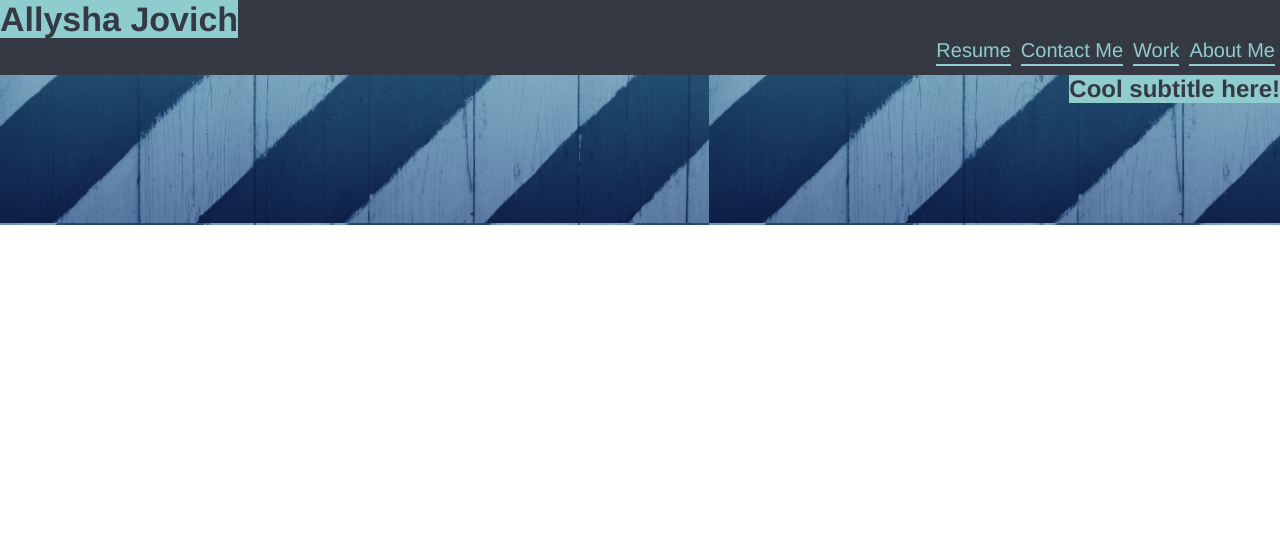
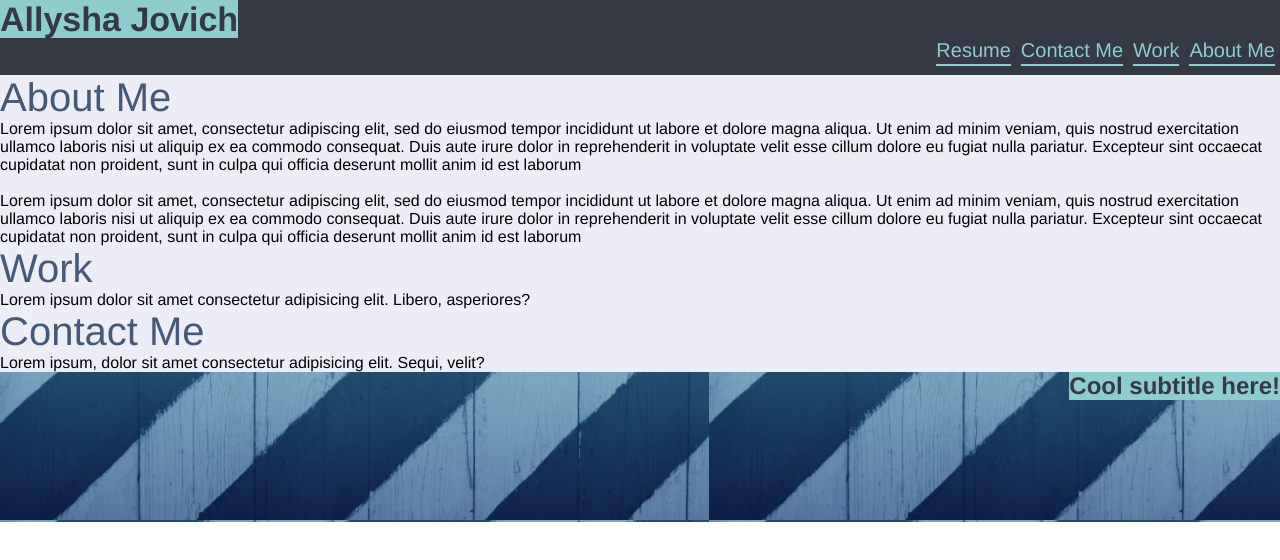
Before and after one commit to ajovich/Portfolio, a plain HTML site: page index.html in a window 1280 px wide. Drawn offline with Linux system fonts and the light colour scheme.

Commit message:
added main body with flex-container, added flex-box styling, updated README.md

```diff
--- a/index.html
+++ b/index.html
@@ -16,30 +16,32 @@
                        <h1><span>Allysha Jovich</span></h1>
                     </div>
                    <nav class="main-nav">
-                       <a href="#about">About Me</a>
+                       <a href="#aboutme">About Me</a>
                        <a href="#projects">Work</a>
-                       <a href="#contact">Contact Me</a>
-                       <a href="resume">Resume</a>
+                       <a href="#contactme">Contact Me</a>
+                       <a href="#resume">Resume</a>
                    </nav>
                </div>
            </header>
-       <div class="banner">
-           <h2>Cool subtitle here!</h2>
-       </div>
 
+           <main>
+            <div class="flex-container">
+                <div class="flex-item">About Me</div>
+                <p>Lorem ipsum dolor sit amet, consectetur adipiscing elit, sed do eiusmod tempor incididunt ut labore et dolore magna aliqua. Ut enim ad minim veniam, quis nostrud exercitation ullamco laboris nisi ut aliquip ex ea commodo consequat.
+                    Duis aute irure dolor in reprehenderit in voluptate velit esse cillum dolore eu fugiat nulla pariatur. Excepteur sint occaecat cupidatat non proident, sunt in culpa qui officia deserunt mollit anim id est laborum</p>
+                    <br>
+                <p>Lorem ipsum dolor sit amet, consectetur adipiscing elit, sed do eiusmod tempor incididunt ut labore et dolore magna aliqua. Ut enim ad minim veniam, quis nostrud exercitation ullamco laboris nisi ut aliquip ex ea commodo consequat.
+                    Duis aute irure dolor in reprehenderit in voluptate velit esse cillum dolore eu fugiat nulla pariatur. Excepteur sint occaecat cupidatat non proident, sunt in culpa qui officia deserunt mollit anim id est laborum</p>
+                <div class="flex-item">Work</div>
+                <p>Lorem ipsum dolor sit amet consectetur adipisicing elit. Libero, asperiores?</p>
+                <div class="flex-item">Contact Me</div>
+                <p>Lorem ipsum, dolor sit amet consectetur adipisicing elit. Sequi, velit?</p>
+            </div>
+        </main>
 
-
-  <!-- <main class="main">
-           <h2>About Me</h2>
-           <h2>Work</h2>
-           <h2>Contact Me</h2>
-       </main>
-   -->
+            <div class="banner-area">
+                <h2>Cool subtitle here!</h2>
+            </div>
 
    </body>
-<!--
-   <footer>
-       <small>&copy; 2021 ALLYSHA JOVICH</small>
-   </footer>-->
-
 </html>
--- a/style.css
+++ b/style.css
@@ -1,19 +1,3 @@
-/* DESIGN ELEMENT COMMENTS
-
-/* MAX FONT TYPES 1-2 - HELVETICA, HELVETICA NEUE, OPEN SANS, MONTSERRAT ?
-    DIFFERENT WEIGHTS OF SAME FONT ?
-/* COLORS: MONOCHROMATIC, LIMITED, PRIMARY/SECONDARY/ACCENT ?
-/* UTILIZE WHITE SPACE
-/* STICKY/FIXED HEADER ?
-/* CLICKABLE ELEMENTS (E.G. SOCIAL MEDIA ICONS) 44*44PX FOR MOBILE
-
-/* FAVICON DESIGN - INITIALS ?
-/* NAVBAR CENTER V. RIGHT ALIGN
-    FULL NAME LEFT ALIGN ALL CAPS ?
-/* CONTACT PAGE ?
-/* FOOTER COPYRIGHT, SOCIAL MEDIA ICONS/LINKS - GITHUB, LINKEDIN ? */
-
-
 /*background of container
 #ededf7
 
@@ -101,7 +85,7 @@
     float:right;
  }
 
- .banner {
+ .banner-area {
     width: 100%;
     height: 150px;
     position: fixed;
@@ -113,3 +97,18 @@
     color: #343944;
 
  }
+
+ .flex-container {
+     display: flex;
+     flex-direction: column;
+     justify-content: center;
+     background-color: #ededf7;
+
+ }
+
+ .flex-item {
+    background-color: #ededf7;
+    color: #455a79;
+    text-align: left;
+    font-size: 40px;
+ }
```
